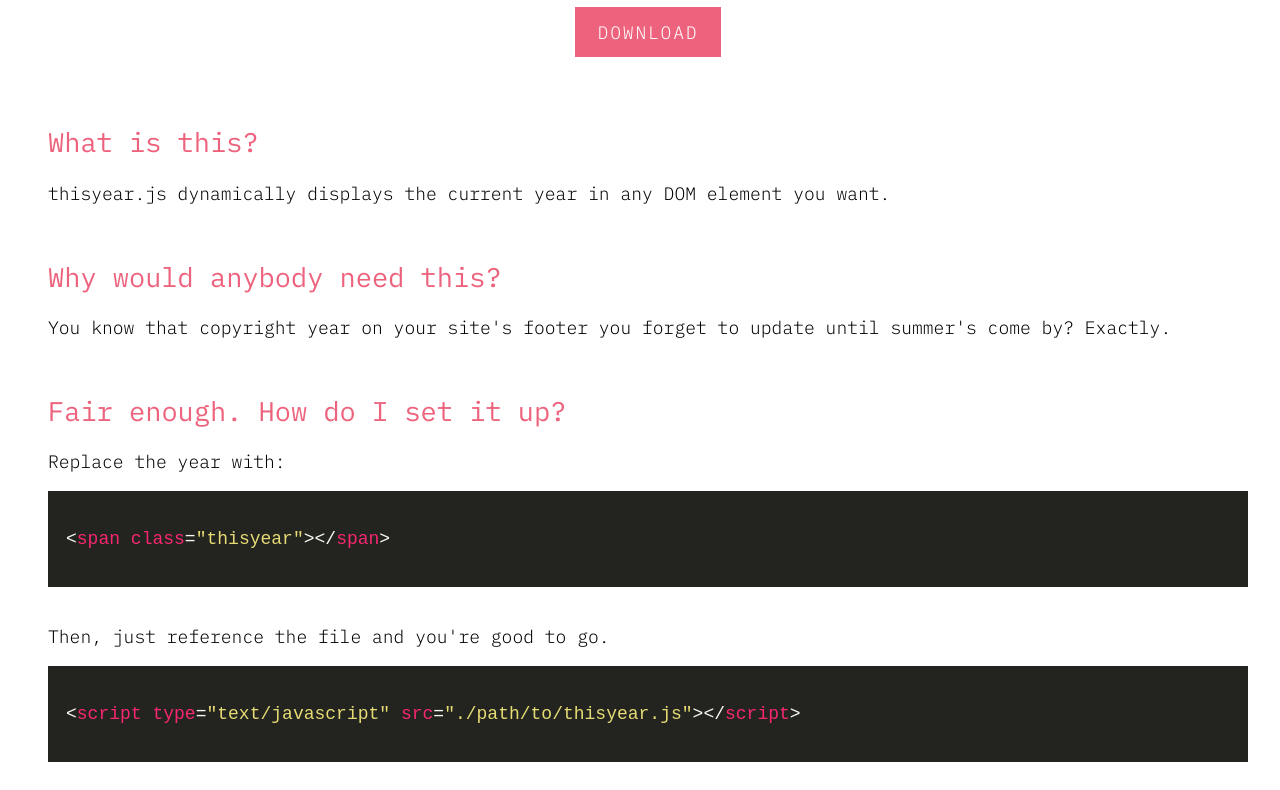
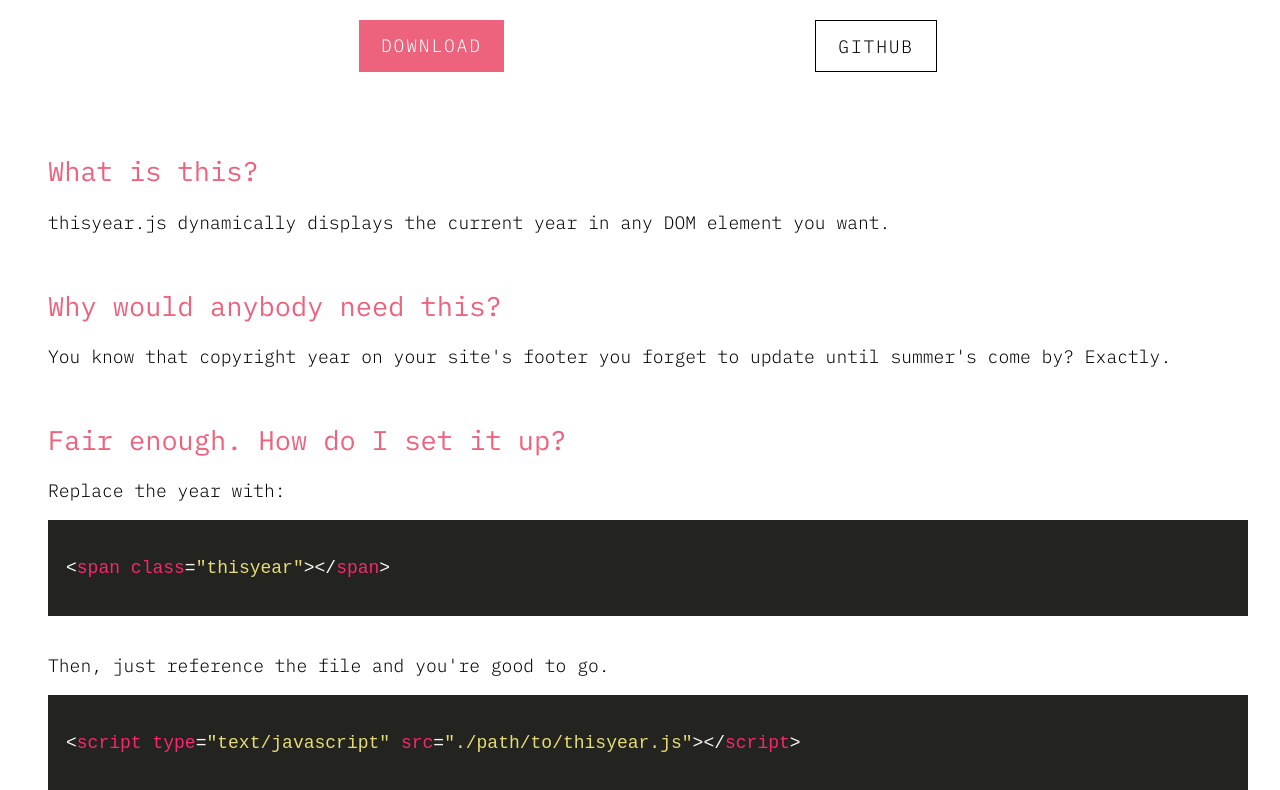
Before and after one commit to sissyliberation/thisyearjs, a website: page index.html in a window 1280 px wide. Shown: the part 122-912 px from the top of the page. Drawn offline with nearby package versions, Linux system fonts and the light colour scheme.

Commit message:
add github link

```diff
--- a/demo.css
+++ b/demo.css
@@ -53,14 +53,23 @@
 	color: #ed637d;
 }
 
-#download {
+.actions {
+	display: flex;
+	justify-content: space-evenly;
+}
+
+.btn {
 	text-decoration: none;
 	text-transform: uppercase;
 	padding: .75em 1.25em;
 	border-radius: 0;
+	letter-spacing: .1em;
+
+}
+
+#download {
 	background: #ed637d;
 	color: white;
-	letter-spacing: .1em;
 }
 
 #download:hover {
@@ -68,3 +77,14 @@
 	font-weight: 400
 	;
 }
+
+#github {
+	color: black;
+	border: 1px solid black;
+}
+
+#github:hover {
+	color: black;
+	font-weight: 400
+	;
+}
--- a/index.html
+++ b/index.html
@@ -18,7 +18,11 @@
   <div class="wrapper">
     <div class="header">
       <h1>thisyear<span class="color">.</span>js</h1>
-      <a href="./thisyear.js" target="_blank" id="download" download>Download</a>
+
+      <div class="actions">
+        <a href="./thisyear.js" target="_blank" class="btn"id="download"  download>Download</a>
+        <a href="https://github.com/novacourtois/thisyearjs" target="_blank" class="btn" id="github">GitHub</a>
+      </div>
     </div>
 
     <h2>What is this?</h2>
```
